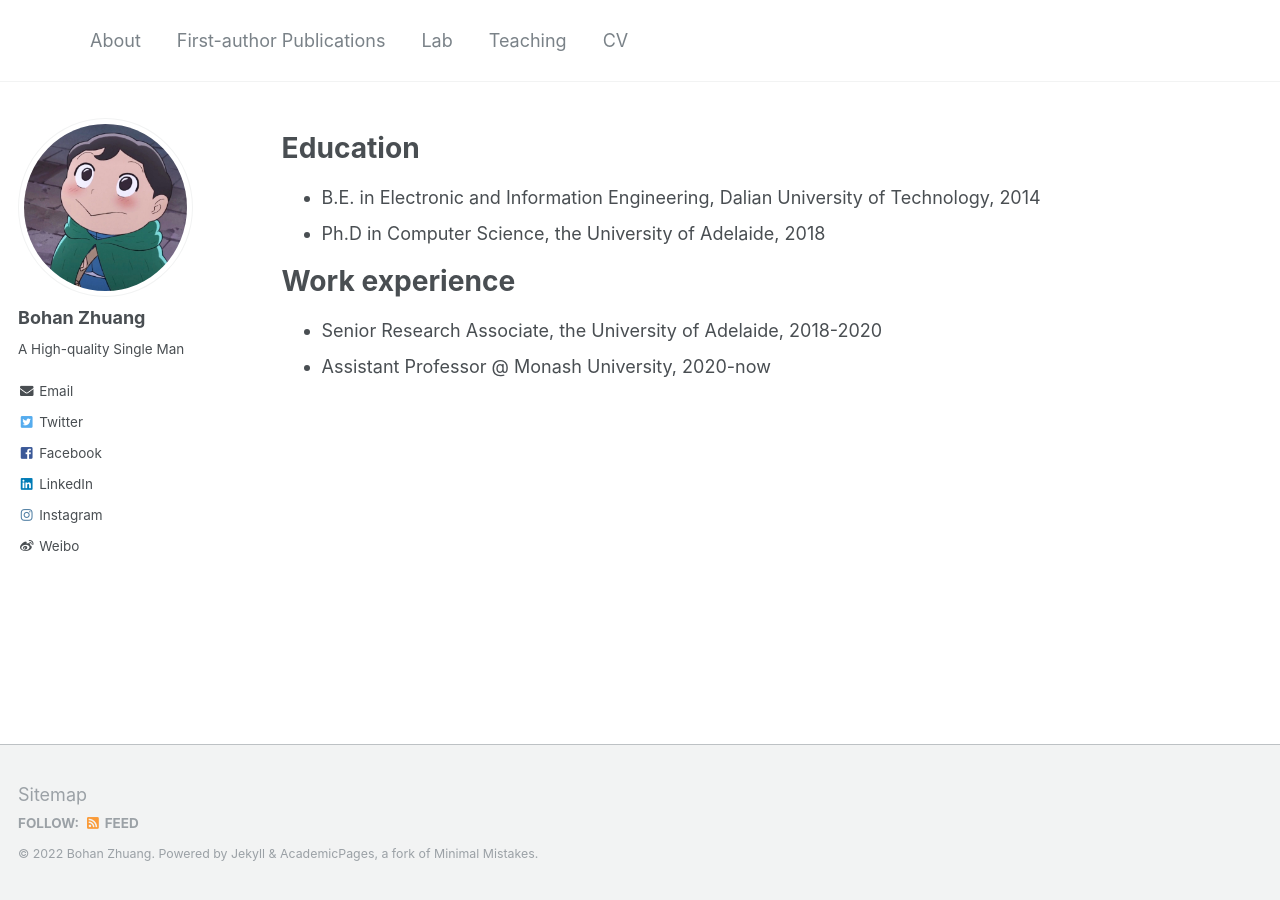
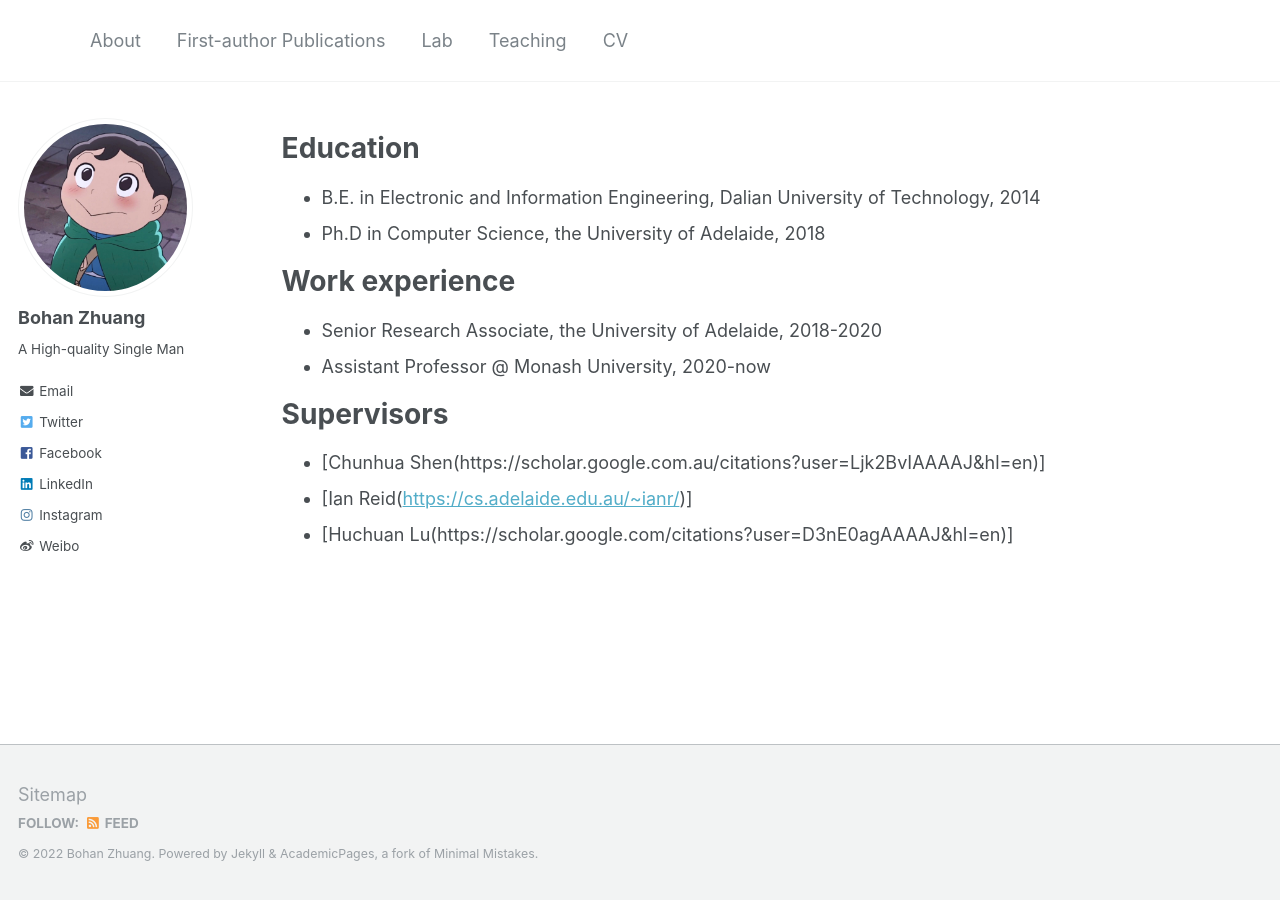
Before and after one commit to bohanzhuang/bohanzhuang.github.io, a Jekyll site: the page built from _pages/cv.md, in a window 1280 px wide. Built offline with Jekyll 4.4.1, drawn with Linux system fonts in a browser that asks for light colours.

Commit message:
Update cv.md

```diff
--- a/_pages/cv.md
+++ b/_pages/cv.md
@@ -18,3 +18,9 @@ Work experience
 ======
 * Senior Research Associate, the University of Adelaide, 2018-2020
 * Assistant Professor @ Monash University, 2020-now
+
+Supervisors
+======
+* [Chunhua Shen(https://scholar.google.com.au/citations?user=Ljk2BvIAAAAJ&hl=en)]
+* [Ian Reid([https://cs.adelaide.edu.au/~ianr/](https://scholar.google.com.au/citations?user=ATkNLcQAAAAJ&hl=en))]
+* [Huchuan Lu(https://scholar.google.com/citations?user=D3nE0agAAAAJ&hl=en)]
```
